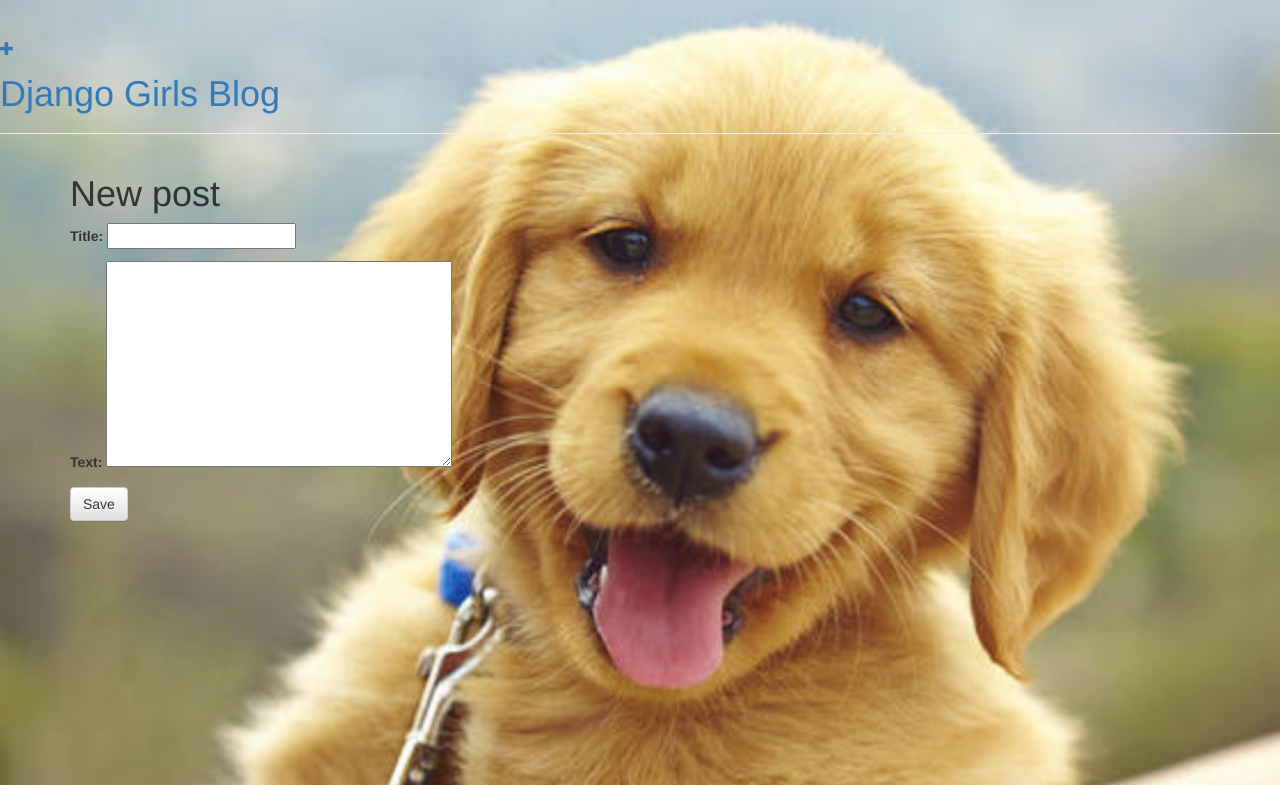
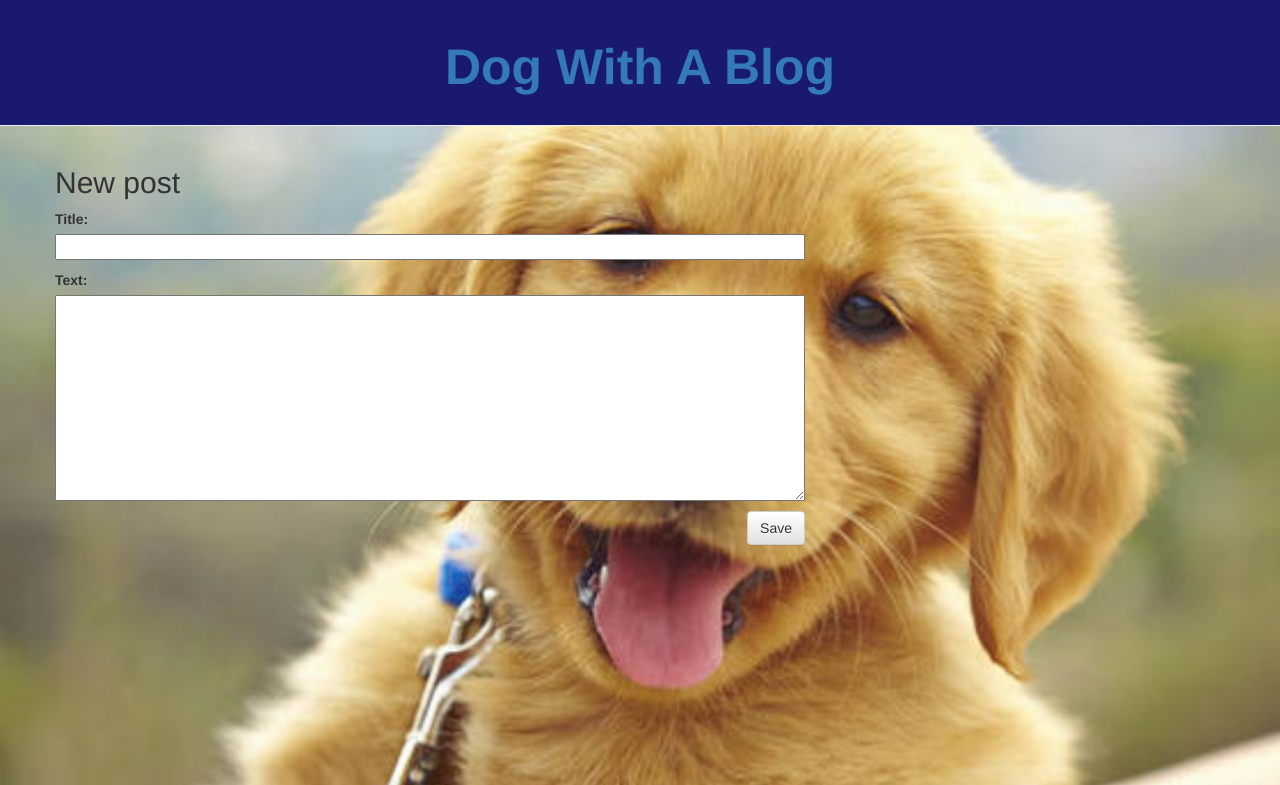
Before and after one commit to natalienix/final_project, a Django app: page /blog/post/new/ in a window 1280 px wide. Shown: the top 785 px of the page. Run offline with Django 3.2, Linux system fonts and the light colour scheme; some libraries are stand-ins or nearby versions.

Commit message:
Working with CSS.

```diff
--- a/blog/static/blog/style.css
+++ b/blog/static/blog/style.css
@@ -8,6 +8,11 @@ a:hover {
 	color: white;
 }
 
+h1{
+	font-size: 50px;
+	font-weight: bolder;
+	text-align: center;
+}
 
 body {
     background: white url("images/dog.jpg");
@@ -15,3 +20,48 @@ body {
 	background-repeat: no-repeat;
 	background-size: cover;
 }
+
+
+.post{
+	background-color: white;
+
+}
+.page-header {
+    background-color: midnightblue;
+    margin-top: 0;
+    padding: 20px 20px 20px 20px;
+}
+
+.page-header h2, .page-header h2 a, .page-header h2 a:visited, .page-header h2 a:active {
+    color: #ffffff;
+    font-size: 36pt;
+    text-decoration: none;
+}
+
+.content {
+    margin-left: 40px;
+}
+
+
+.date {
+    color: #828282;
+}
+
+.save {
+    float: right;
+}
+
+.post-form textarea, .post-form input {
+    width: 100%;
+}
+
+.top-menu, .top-menu:hover, .top-menu:visited {
+    color: #ffffff;
+    float: right;
+    font-size: 26pt;
+    margin-right: 20px;
+}
+
+.post {
+    margin-bottom: 70px;
+}
--- a/blog/templates/blog/base.html
+++ b/blog/templates/blog/base.html
@@ -1,15 +1,17 @@
 {% load staticfiles %}
 <html>
     <head>
-        <title>Django Girls blog</title>
+        <title>Dog With A Blog</title>
         <link rel="stylesheet" href="//maxcdn.bootstrapcdn.com/bootstrap/3.2.0/css/bootstrap.min.css">
         <link rel="stylesheet" href="//maxcdn.bootstrapcdn.com/bootstrap/3.2.0/css/bootstrap-theme.min.css">
         <link rel="stylesheet" type="text/css" href="{% static 'blog/style.css' %}" />
     </head>
     <body>
         <div class="page-header">
-            <a href="{% url 'post_new' %}" class="top-menu"><span class="glyphicon glyphicon-plus"></span></a>
-            <h1><a href="/blog/">Django Girls Blog</a></h1>
+            {% if user.is_authenticated %}
+    <a href="{% url 'post_new' %}" class="top-menu"><span class="glyphicon glyphicon-plus"></span></a>
+{% endif %}
+            <h1><a href="/blog/">Dog With A Blog</a></h1>
         </div>
         <div class="content container">
             <div class="row">
--- a/blog/templates/blog/post_detail.html
+++ b/blog/templates/blog/post_detail.html
@@ -7,8 +7,10 @@
                 {{ post.published_date }}
             </div>
         {% endif %}
-        <a class="btn btn-default" href="{% url 'post_edit' pk=post.pk %}"><span class="glyphicon glyphicon-pencil"></span></a>
-        <h1>{{ post.title }}</h1>
+        {% if user.is_authenticated %}
+             <a class="btn btn-default" href="{% url 'post_edit' pk=post.pk %}"><span class="glyphicon glyphicon-pencil"></span></a>
+        {% endif %}
+        <h2>{{ post.title }}</h2>
         <p>{{ post.text|linebreaksbr }}</p>
     </div>
 {% endblock %}
--- a/blog/templates/blog/post_edit.html
+++ b/blog/templates/blog/post_edit.html
@@ -1,7 +1,7 @@
 {% extends 'blog/base.html' %}
 
 {% block content %}
-    <h1>New post</h1>
+    <h2>New post</h2>
     <form method="POST" class="post-form">{% csrf_token %}
         {{ form.as_p }}
         <button type="submit" class="save btn btn-default">Save</button>
--- a/blog/templates/blog/post_list.html
+++ b/blog/templates/blog/post_list.html
@@ -6,7 +6,7 @@
             <div class="date">
                 {{ post.published_date }}
             </div>
-            <h1><a href="{% url 'post_detail' pk=post.pk %}">{{ post.title }}</a></h1>
+            <h2><a href="{% url 'post_detail' pk=post.pk %}">{{ post.title }}</a></h2>
             <p>{{ post.text|linebreaksbr }}</p>
         </div>
     {% endfor %}
```
